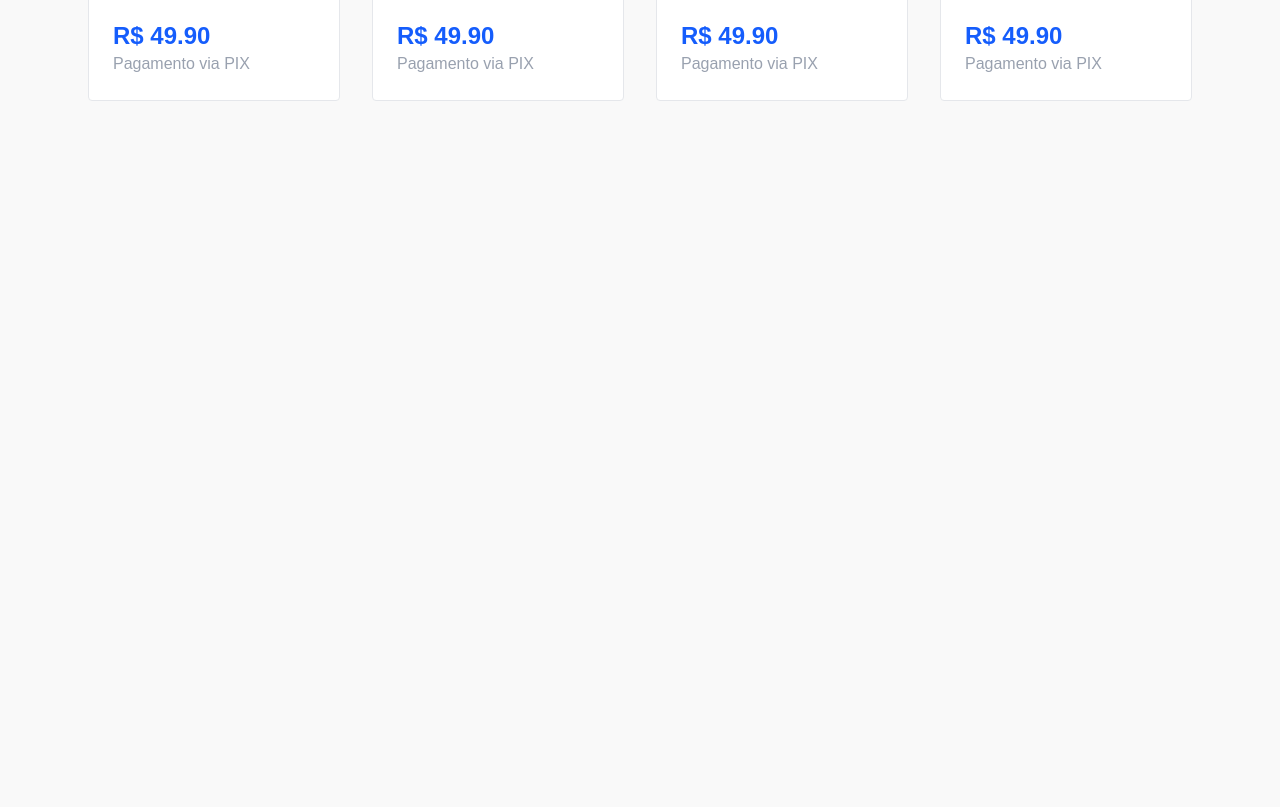
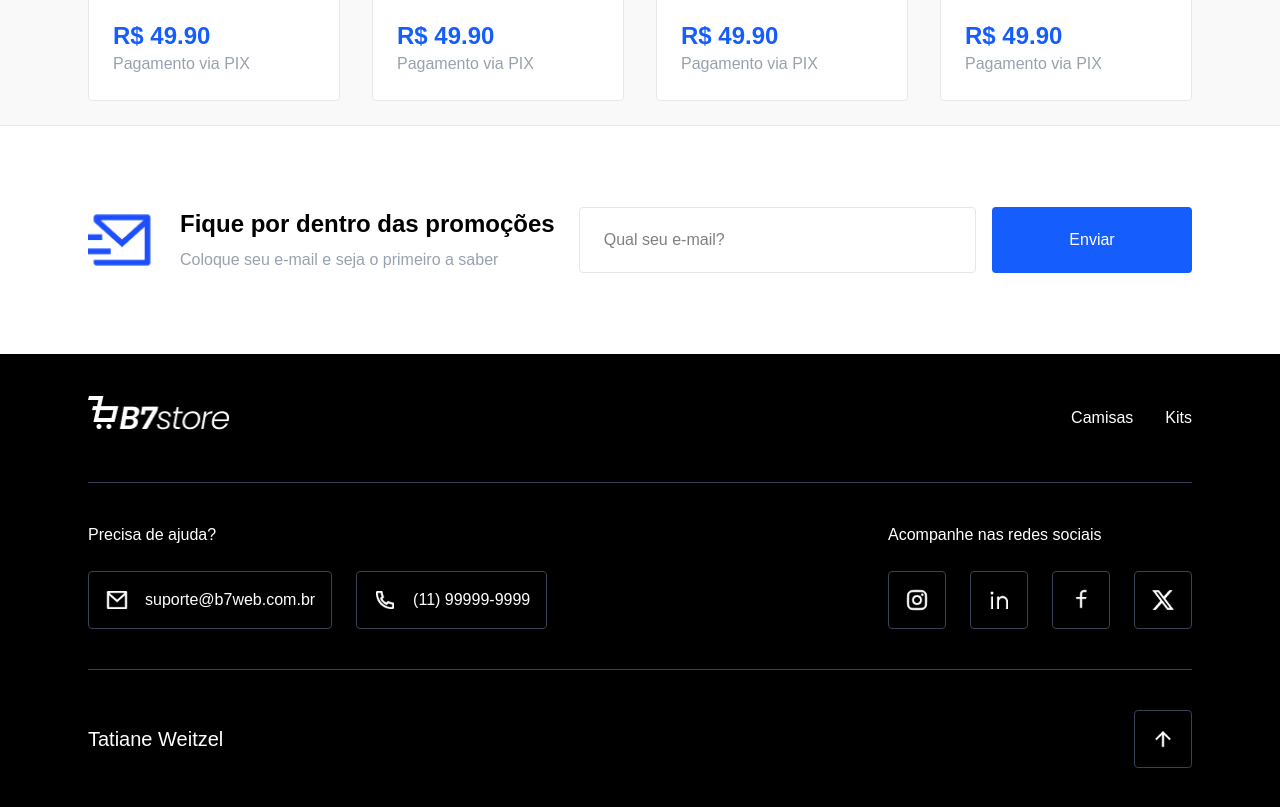
Before and after one commit to weitzz/ecommerce-frontend, a Next.js app: page / in a window 1280 px wide. Shown: the part 1740-2547 px from the top of the page. Before the commit the page ends 1865 px from the top, so only its background shows below. Built offline with nearby package versions, Linux system fonts and the light colour scheme.

Commit message:
add footer

```diff
--- a/src/app/(site)/layout.tsx
+++ b/src/app/(site)/layout.tsx
@@ -1,3 +1,4 @@
+import Footer from "@/components/layout/footer";
 import Header from "@/components/layout/header";
 
 
@@ -13,6 +14,7 @@
             <main className="w-full max-w-6xl mx-auto p-6">
                 {children}
             </main>
+            <Footer />
         </div>
 
     );
--- /dev/null
+++ b/src/components/layout/footer-button.tsx
@@ -0,0 +1,25 @@
+import Image from "next/image";
+import Link from "next/link";
+
+type Props = {
+    href: string;
+    icon: string;
+    label?: string;
+}
+export const FooterButton = ({ href, icon, label }: Props) => {
+    return (
+        <Link href={href}>
+            <div className="flex items-center gap-4 border border-gray-700 rounded-sm p-4 hover:bg-gray-900">
+                <Image
+                    src={icon}
+                    alt=""
+                    width={24}
+                    height={24}
+                />
+                {label &&
+                    <div className="flex-1">{label}</div>
+                }
+            </div>
+        </Link>
+    );
+}
--- /dev/null
+++ b/src/components/layout/footer.tsx
@@ -0,0 +1,111 @@
+import React from 'react'
+import Image from "next/image";
+import Link from "next/link";
+import { MenuItem } from '@/types/menu';
+import { FooterButton } from './footer-button';
+function Footer() {
+    const menu: MenuItem[] = [
+        { label: 'Camisas', href: '/categories/camisas' },
+        { label: 'Kits', href: '/categories/kits' }
+    ];
+    return (
+        <footer>
+            <div className="bg-white border-t border-gray-200 px-6 py-14">
+                <div className="w-full max-w-6xl mx-auto p-6 flex flex-col md:flex-row items-center gap-6">
+                    <Image
+                        src={'/ui/mail-send-line.png'}
+                        alt=""
+                        width={68}
+                        height={68}
+                    />
+                    <div className="text-center md:text-left">
+                        <h3 className="font-bold text-2xl mb-6 md:mb-2">Fique por dentro das promoções</h3>
+                        <p className="text-gray-400">Coloque seu e-mail e seja o primeiro a saber</p>
+                    </div>
+                    <form method="POST" className="w-full flex-1 flex flex-col gap-4 md:flex-row">
+                        <input
+                            type="text"
+                            className="flex-1 border border-gray-200 rounded-sm px-6 py-5 outline-0"
+                            placeholder="Qual seu e-mail?"
+                        />
+                        <input
+                            type="submit"
+                            value="Enviar"
+                            className="w-full md:w-50 px-6 py-5 bg-blue-600 text-white border-0 rounded-sm"
+                        />
+                    </form>
+                </div>
+            </div>
+            <div className="bg-black text-white">
+                <div className="w-full max-w-6xl mx-auto px-6">
+                    <div className="flex flex-col md:flex-row justify-between items-center gap-6 py-16 md:py-10 border-b border-gray-700">
+                        <Link href="/">
+                            <Image
+                                src={'/ui/logo-white.png'}
+                                alt="B7Store"
+                                width={143}
+                                height={48}
+                            />
+                        </Link>
+                        <ul className="flex flex-col md:flex-row gap-8 items-center">
+                            {menu.map((item, index) => (
+                                <li key={index}><Link href={item.href}>{item.label}</Link></li>
+                            ))}
+                        </ul>
+                    </div>
+                    <div className="flex flex-col md:flex-row gap-6 py-16 md:py-10 border-b border-gray-700">
+                        <div className="flex-1">
+                            <h4 className="mb-6 text-center md:text-left">Precisa de ajuda?</h4>
+                            <div className="flex flex-col md:flex-row gap-6">
+                                <FooterButton
+                                    href="mailto:suporte@b7web.com.br"
+                                    icon="/ui/mail-line.png"
+                                    label="suporte@b7web.com.br"
+                                />
+                                <FooterButton
+                                    href=""
+                                    icon="/ui/phone-line.png"
+                                    label="(11) 99999-9999"
+                                />
+                            </div>
+                        </div>
+                        <div className="">
+                            <h4 className="mb-6 text-center md:text-left">Acompanhe nas redes sociais</h4>
+                            <div className="flex flex-row justify-between gap-6">
+                                <FooterButton
+                                    href=""
+                                    icon="/ui/instagram-line.png"
+                                />
+                                <FooterButton
+                                    href=""
+                                    icon="/ui/linkedin-line.png"
+                                />
+                                <FooterButton
+                                    href=""
+                                    icon="/ui/facebook-line.png"
+                                />
+                                <FooterButton
+                                    href=""
+                                    icon="/ui/twitter-x-fill.png"
+                                />
+                            </div>
+                        </div>
+                    </div>
+                    <div className="flex flex-col md:flex-row gap-14 justify-between items-center py-16 md:py-10">
+                        <div className="text-xl text-center md:text-left">
+                            Tatiane Weitzel
+                        </div>
+                        <div className="flex justify-center">
+                            <FooterButton
+                                href="/"
+                                icon="/ui/arrow-up-line.png"
+                            />
+                        </div>
+                    </div>
+                </div>
+            </div>
+        </footer>
+    )
+}
+
+export default Footer
--- a/src/components/layout/header.tsx
+++ b/src/components/layout/header.tsx
@@ -4,11 +4,9 @@
 import HeaderIcon from './header-icon';
 import Link from 'next/link';
 import Search from './search';
+import { MenuItem } from '@/types/menu';
 
-type MenuItem = {
-    label: string,
-    href: string
-}
+
 
 const Header = () => {
     const menu: MenuItem[] = [
--- /dev/null
+++ b/src/types/menu.ts
@@ -0,0 +1,4 @@
+export type MenuItem = {
+    label: string,
+    href: string
+}
```
